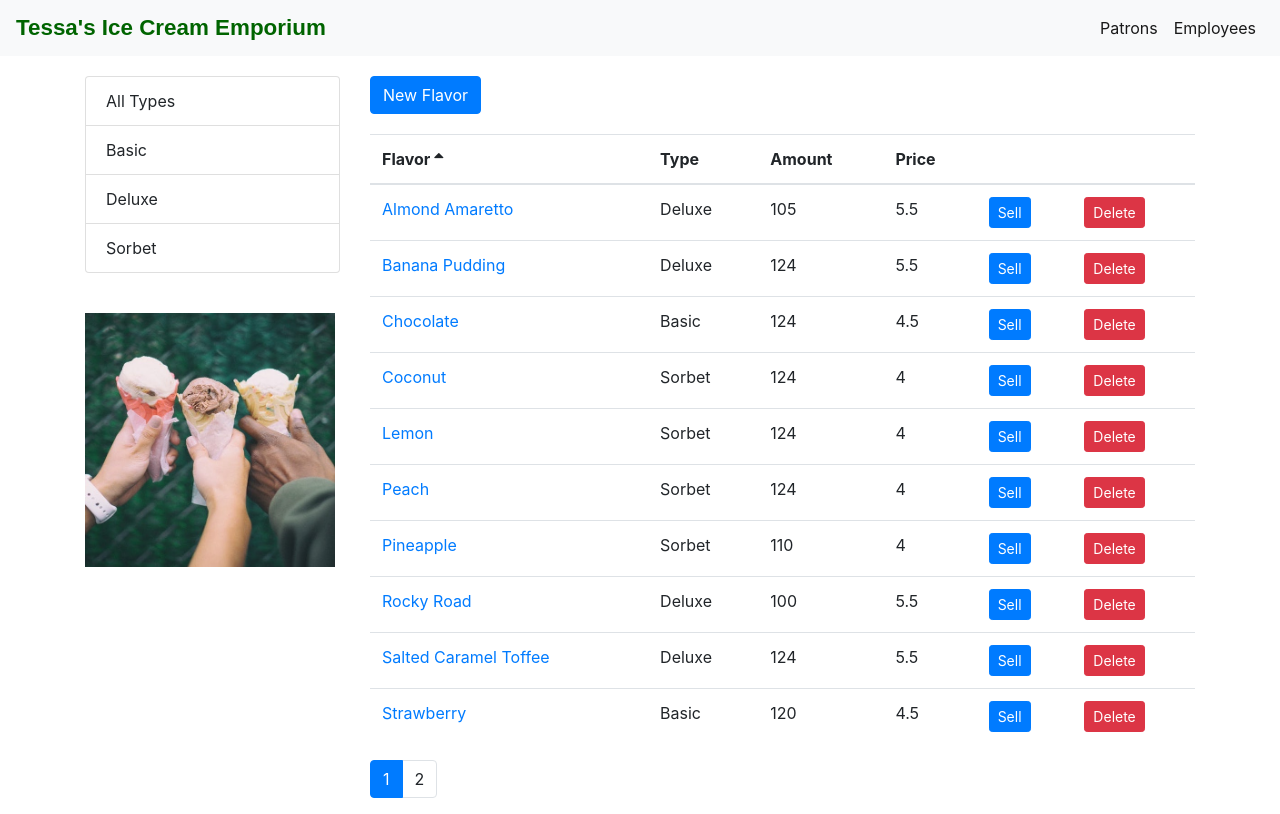
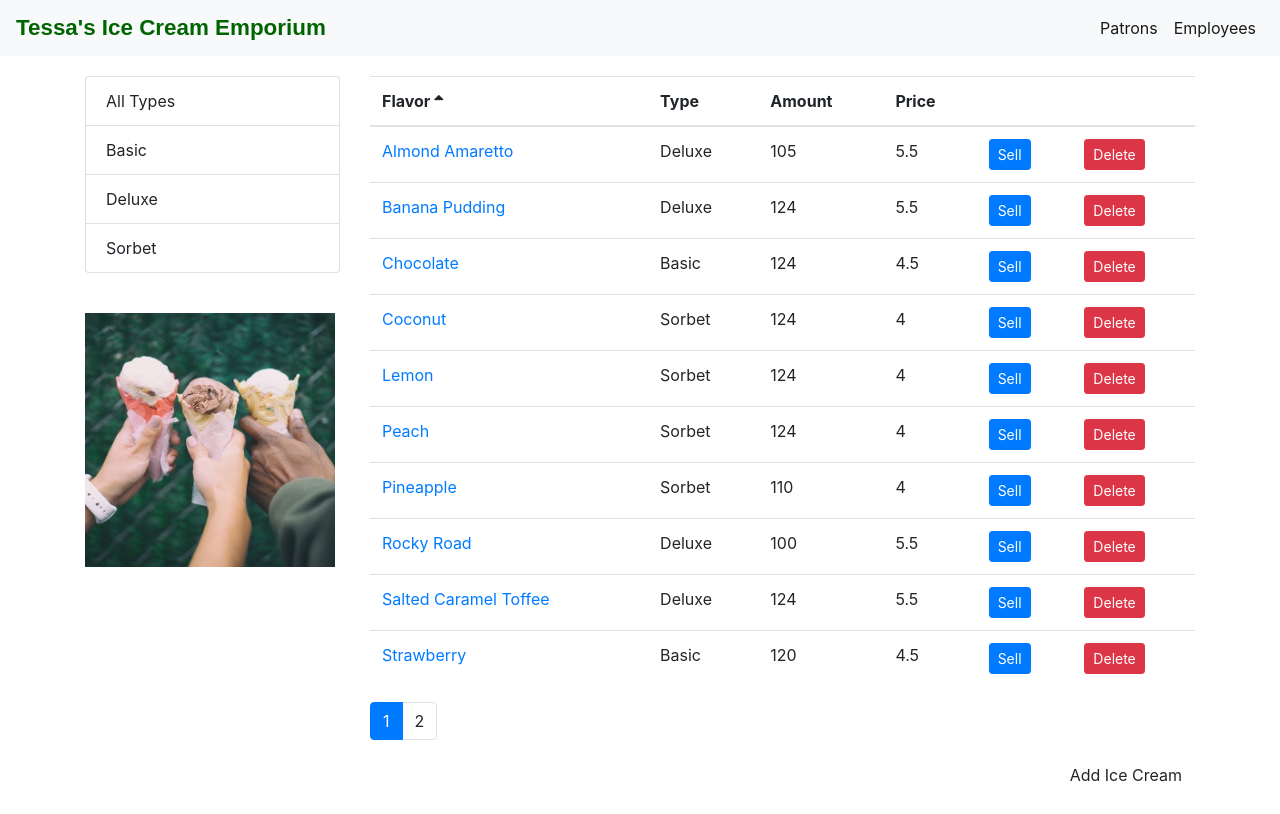
Before and after one commit to tessasullivan/ice-cream-emporium, a React (Create React App) app: page /employees in a window 1280 px wide. Built offline with nearby package versions, Linux system fonts and the light colour scheme.

Commit message:
experimenting with where to place Add Ice Cream button

```diff
--- a/src/App.js
+++ b/src/App.js
@@ -6,6 +6,7 @@
 import IceCreamForm from "./components/IceCreamForm/IceCreamForm";
 import NavBar from "./components/NavBar/navBar";
 import Employees from "./components/Employees/employees";
+import Error404 from "./components/Error404";
 
 class App extends Component {
   render() {
@@ -22,8 +23,9 @@
             />
             <Route path="/flavors/:id" component={IceCreamForm} />
             <Route path="/flavors" component={IceCream} />
+            <Redirect from="/patrons" to="/flavors" />
             <Redirect from="/" exact to="/flavors" />
-            {/* <Redirect to="/not-found" /> */}
+            <Route component={Error404}/>
           </Switch>
         </main>
       </React.Fragment>
--- /dev/null
+++ b/src/components/Employees/employees.css
@@ -0,0 +1,4 @@
+.btn {
+  background-color: darkgreen;
+  color: white
+}
--- a/src/components/Employees/employees.jsx
+++ b/src/components/Employees/employees.jsx
@@ -1,13 +1,22 @@
-import React from 'react';
+import React from "react";
+import { Link } from "react-router-dom";
 import IceCream from "../IceCreamMain/IceCream";
+import "./employees.css";
 
-const Employees = (props) => {
+const Employees = props => {
   return (
     <div>
+      <IceCream currentRouterPath={props.currentRouterPath} />
+      <Link
+        to="/flavors/new"
+        className="btn"
+        style={{ marginBottom: 20, float: "right"}}
+      >
+        Add Ice Cream
+      </Link>
       {/* <h2>Manage Ice Cream</h2> */}
-      <IceCream currentRouterPath={props.currentRouterPath}/>
     </div>
-   );
-}
+  );
+};
 
 export default Employees;
--- /dev/null
+++ b/src/components/Error404.jsx
@@ -0,0 +1,18 @@
+import React from 'react';
+import PropTypes from 'prop-types';
+import { Link } from 'react-router-dom';
+
+function Error404(props){
+  return (
+    <div>
+      <h2>The page {props.location.pathname} does not exist!</h2>
+      <p>Would you like to return <Link to="/">home</Link> instead?</p>
+    </div>
+  );
+}
+
+Error404.propTypes = {
+  location: PropTypes.object
+};
+
+export default Error404;
--- a/src/components/IceCreamMain/IceCream.jsx
+++ b/src/components/IceCreamMain/IceCream.jsx
@@ -1,5 +1,4 @@
 import React, { Component } from "react";
-import { Link } from "react-router-dom";
 import _ from "lodash";
 import IceCreamTable from "../IceCreamTable/iceCreamTable";
 import { getAllFlavors, deleteIceCream } from "../../services/fakeFlavorService";
@@ -93,13 +92,6 @@
             />
           </div>
           <div className="col">
-          <Link
-            to="/flavors/new"
-            className="btn btn-primary"
-            style={{ marginBottom: 20 }}
-          >
-            New Flavor
-          </Link>
             <IceCreamTable
               flavors={flavors}
               sortColumn={sortColumn}
```
Also changed, not shown: src/components/IceCreamForm/AddIceCream.jsx (added, +9 -0 lines), src/components/IceCreamTable/iceCreamTable.jsx (+5 -2 lines).
